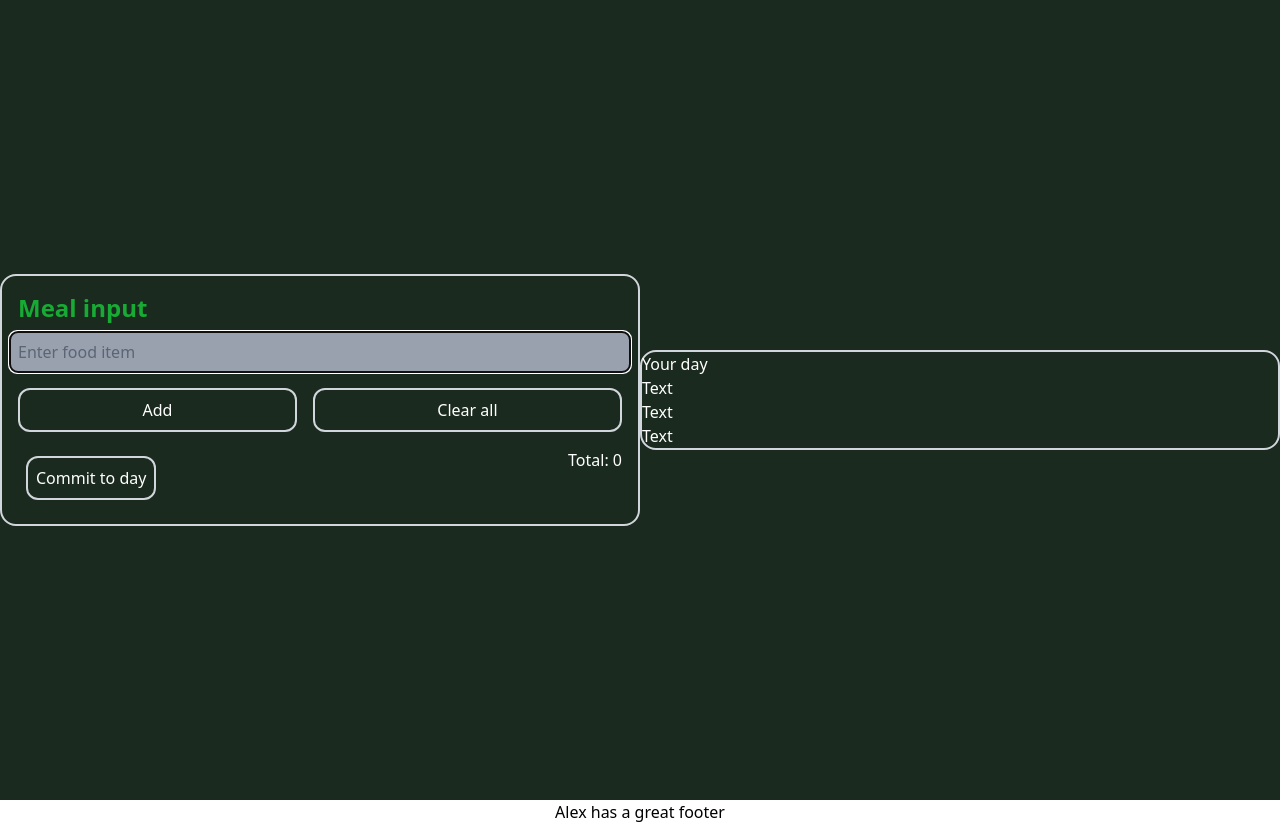
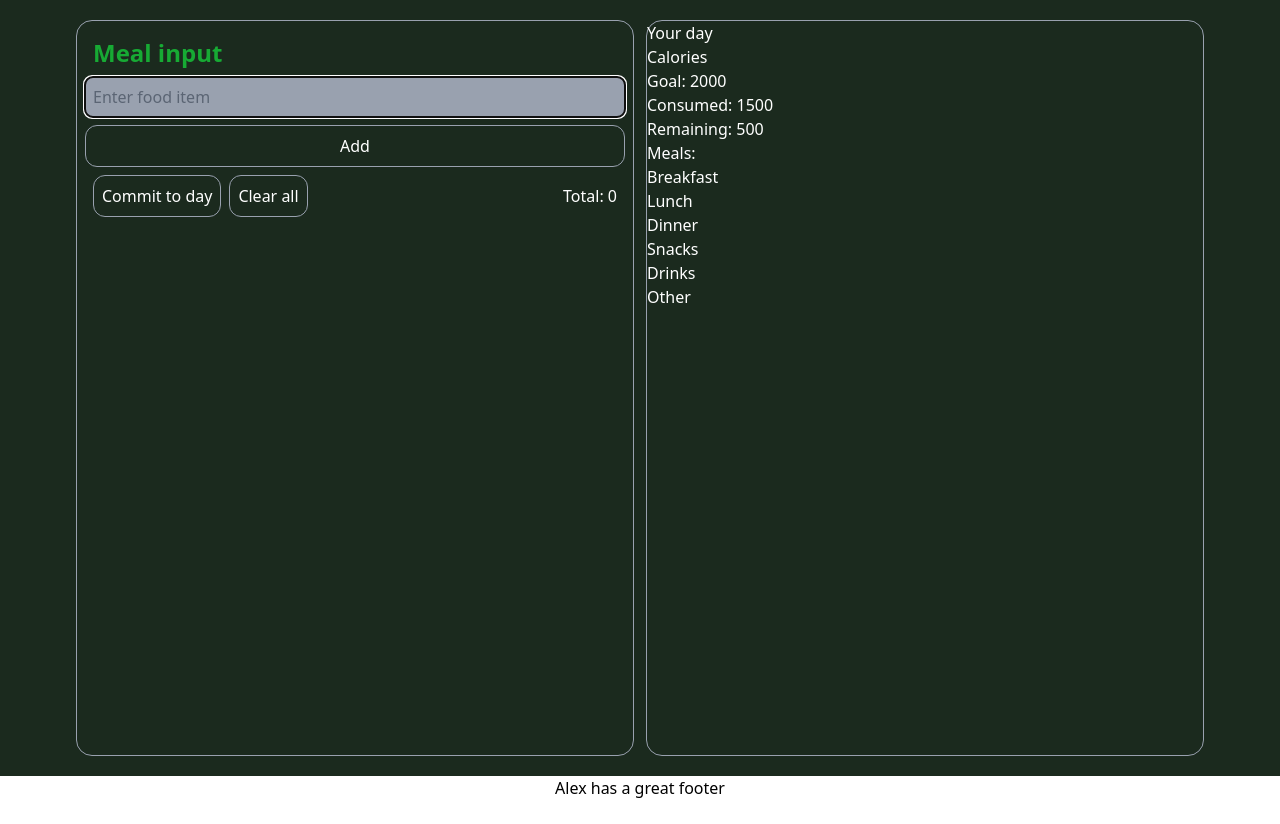
Before and after one commit to alexaspinalldev/ByteCountAI2, a Next.js app in the folder bytecountai/: page / in a window 1280 px wide. After the commit the page ends 800 px from the top, so only its background shows below. Built offline with nearby package versions, Linux system fonts and the light colour scheme.

Commit message:
Misc styling and layout

```diff
--- a/bytecountai/src/app/components/input.tsx
+++ b/bytecountai/src/app/components/input.tsx
@@ -102,6 +102,7 @@ export default function Input() {
             // Update the mealPad state with the new food item
             const mealPadWithNewItem = [...mealPad, validResponse];
             setMealPadAndSync(mealPadWithNewItem);
+            inputElement!.focus();
         }
     }
 
@@ -213,7 +214,7 @@ export default function Input() {
 
 
     return (
-        <div className="flex flex-col w-full p-2">
+        <div className="flex flex-col p-2 w-full md:w-[45%] border-1 border-gray-400 rounded-2xl max-h-[50%] md:max-h-full">
             <h1 className="text-2xl text-highlight font-bold p-2">Meal input</h1>
             <input className="w-full p-2 mb-2 text-gray-800 bg-gray-400 rounded-lg"
                 // TODO: Add ternary for className for loading state (disabled: psuedoselector doesn't work)
@@ -244,11 +245,10 @@ export default function Input() {
             />
             <div className="flex gap-0">
                 <Button className="grow" onClick={testInput} disabled={isLoading}>{isLoading ? <Spinner /> : "Add"}</Button>
-                <Button className="grow" onClick={clearMealPad}>Clear all</Button>
             </div>
-            <ul id="mealPadUl" className="px-2">
+            <ul id="mealPadUl" className="px-2 overflow-scroll bg-[#002002]">
                 {mealPad.map((item, index) => (
-                    <li key={index} className="flex items-center justify-between p-2 border-b-2 border-gray-300">
+                    <li key={index} className="flex items-center justify-between py-2 border-b-1 border-gray-500">
                         <div className="flex justify-between grow">
                             <div onClick={(event) => editItem(event, index)} plaintext-only="true" id="foodName" className="grow">{item.label}</div>
                             <div className="flex">
@@ -273,8 +273,11 @@ export default function Input() {
                 ))
                 }
             </ul >
-            <div className="flex justify-between p-2">
-                <Button onClick={commitMeal}>Commit to day</Button>
+            <div className="flex justify-between p-2 items-center">
+                <div className="flex gap-2">
+                    <Button onClick={commitMeal}>Commit to day</Button>
+                    <Button className="" onClick={clearMealPad}>Clear all</Button>
+                </div>
                 <div>Total: {total}</div>
             </div>
         </div >
--- a/bytecountai/src/app/components/utilities/button.tsx
+++ b/bytecountai/src/app/components/utilities/button.tsx
@@ -8,7 +8,7 @@ type ButtonProps = {
 }
 
 const Button: React.FC<ButtonProps> = ({ onClick, children, className }) => {
-    const baseClasses = "p-2 m-2 border-2 border-gray-300 cursor-pointer rounded-xl";
+    const baseClasses = "p-2 border-1 border-gray-400 cursor-pointer rounded-xl";
     return (
         <button onClick={onClick} className={baseClasses + " " + className} type="button">
             {children}
--- a/bytecountai/src/app/page.tsx
+++ b/bytecountai/src/app/page.tsx
@@ -2,16 +2,22 @@ import Input from "./components/input";
 
 export default function Home() {
   return (
-    <main className="flex items-center justify-center w-full h-screen bg-background text-white flex-wrap">
-      <div className="flex flex-wrap w-full md:w-1/2 border-2 border-gray-300 rounded-2xl">
-        <Input />
-      </div>
-      <div className="flex flex-col w-full md:w-1/2 border-2 border-gray-300 rounded-2xl">
+    <main className="grow flex gap-3 justify-center w-full h-full bg-background text-white flex-wrap p-3 md:p-5">
+      <Input />
+      <div className="flex flex-col w-full md:w-[45%] border-1 border-gray-400 rounded-2xl">
         <h1>Your day</h1>
+        <h2>Calories</h2>
+        <h3>Goal: 2000</h3>
+        <h3>Consumed: 1500</h3>
+        <h3>Remaining: 500</h3>
+        <h2>Meals:</h2>
         <ul>
-          <li>Text</li>
-          <li>Text</li>
-          <li>Text</li>
+          <li>Breakfast</li>
+          <li>Lunch</li>
+          <li>Dinner</li>
+          <li>Snacks</li>
+          <li>Drinks</li>
+          <li>Other</li>
         </ul>
       </div>
     </main >
```
